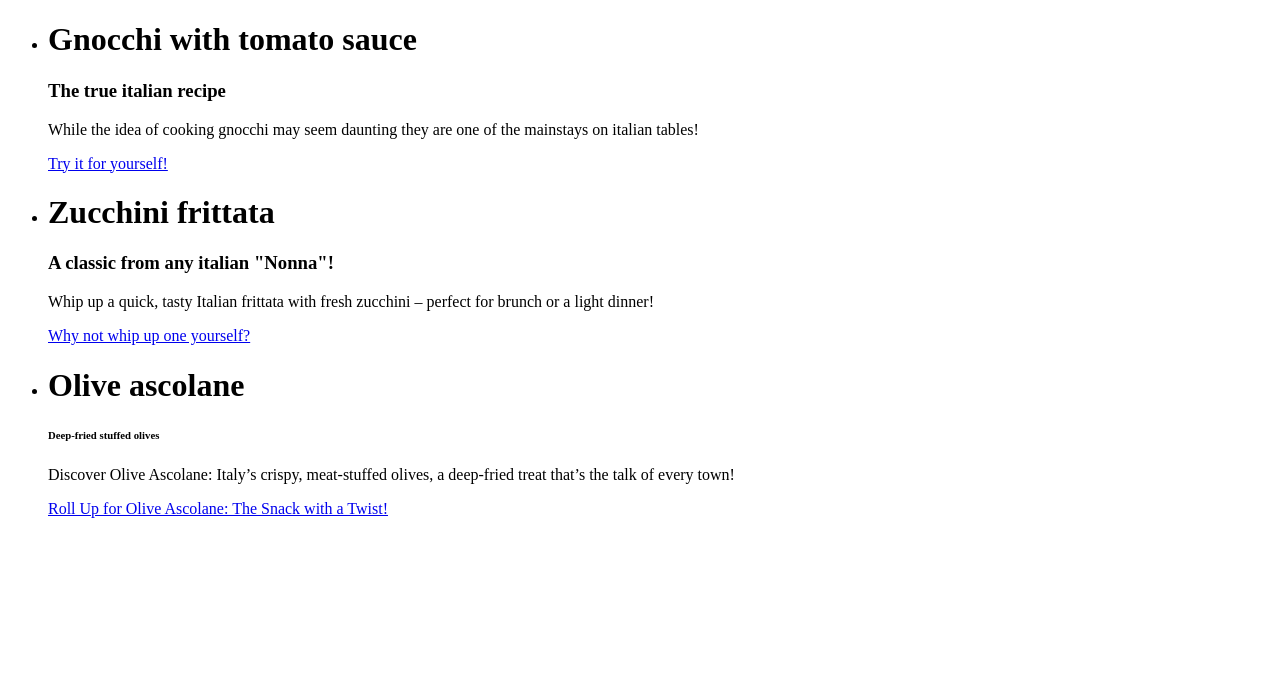
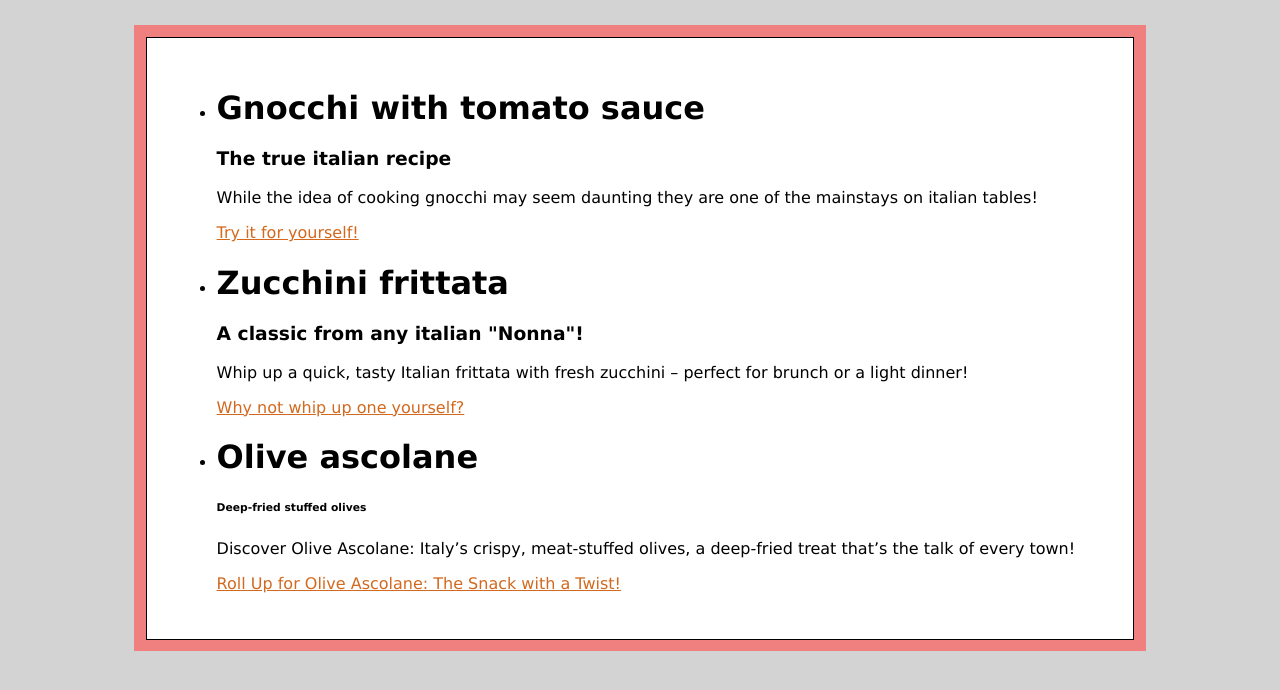
Before and after one commit to T-Tommasi/odin-recipes, a plain HTML site: page index.html in a window 1280 px wide. Drawn offline with Linux system fonts and the light colour scheme.

Commit message:
(feat) - added CSS styling for all pages
Added CSS stylin to all pages, index included
Added background color for all pages
Included style.css in main folder

```diff
--- a/index.html
+++ b/index.html
@@ -3,28 +3,39 @@
     <head>
         <meta charset="utf-8">
         <title>Odin recipes</title>
+        <link rel="stylesheet" href="style.css">
     </head>
 
     <body>
+        <div class="container">
+            <div class="containerInternal">
                 <ul>
                     <li>
+                        <div class="nonStacking">
                         <h1>Gnocchi with tomato sauce</h1>
                         <h3>The <b>true</b> italian recipe</h3>
                         <p>While the idea of cooking gnocchi may seem daunting they are one of the mainstays on italian tables!</p>
                         <a href="recipes/GnocchiPomodoro.html">Try it for yourself!</a>
+                        </div>
                     </li>
                     <li>
+                        <div class="nonStacking">
                         <h1>Zucchini frittata</h1>
                         <h3>A classic from any italian "Nonna"!</h3>
                         <p>Whip up a quick, tasty Italian frittata with fresh zucchini – perfect for brunch or a light dinner!</p>
                         <a href="recipes/zucchiniFrittata.html">Why not whip up one yourself?</a>
+                        </div>
                     </li>
                     <li>
+                        <div class="nonStacking">
                         <h1>Olive ascolane</h1>
                         <h6>Deep-fried stuffed olives</h6>
                         <p>Discover Olive Ascolane: Italy’s crispy, meat-stuffed olives, a deep-fried treat that’s the talk of every town!</p>
                         <a href="recipes/oliveAscolane.html">Roll Up for Olive Ascolane: The Snack with a Twist!</a>
+                        </div>
                     </li>
                 </ul>
+            </div>
+        </div>
     </body>
 </html>
--- /dev/null
+++ b/style.css
@@ -0,0 +1,30 @@
+/* Setting up the background and various container - there is a simpler way to do this, but i'm too lazy */
+body {
+    background-color: lightgrey;
+    font-family: Verdana, Geneva, Tahoma, sans-serif;
+}
+
+.container {
+    background-color: lightcoral;
+    margin: 2% 10% 10% 10%;
+    padding: 1%;
+    height: 75%;
+}
+
+.containerInternal {
+    background-color: white;
+    outline: 1px solid black;
+    padding: 3%;
+    height: inherit;
+}
+
+/* Class for putting stuff in a aestheticall pleasing way */
+
+.nonStacking {
+    width: 100%;
+    display: block;
+}
+
+a {
+    color: chocolate;
+}
```
Also changed, not shown: recipes/GnocchiPomodoro.html (+7 -2 lines), recipes/oliveAscolane.html (+6 -1 lines), recipes/zucchiniFrittata.html (+6 -1 lines). Lines whose indentation alone changed are shown as unchanged.
